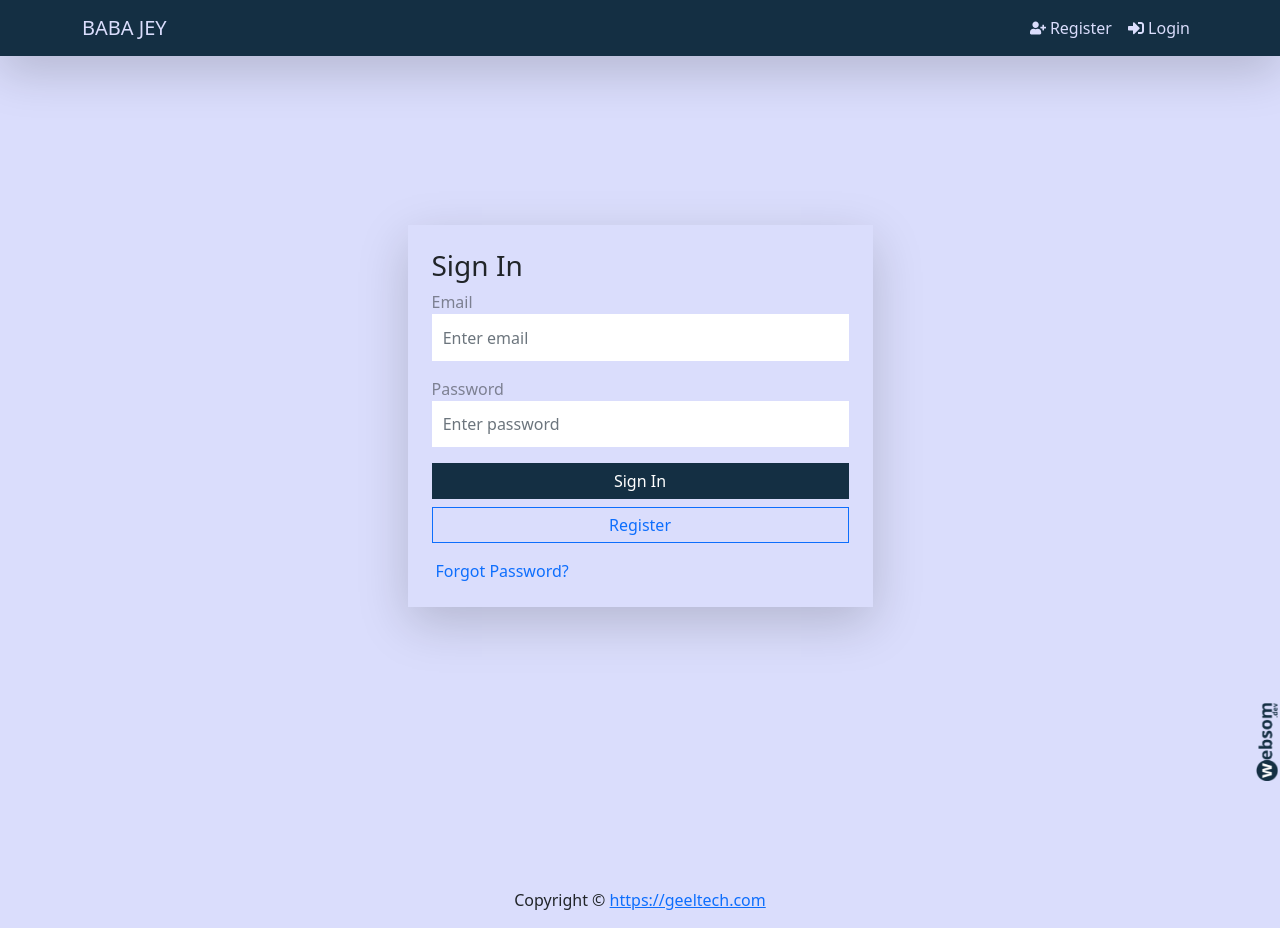
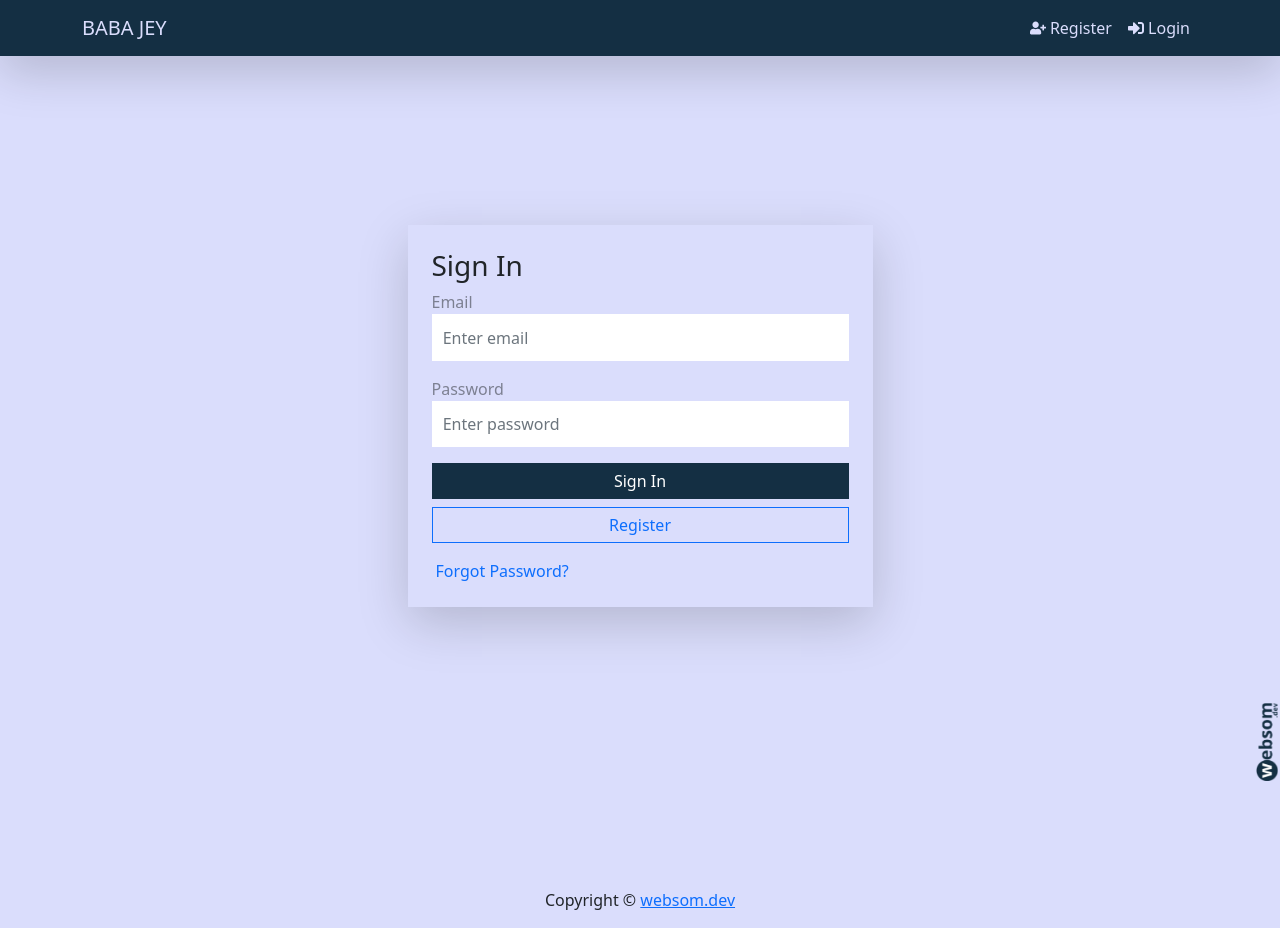
Before and after one commit to ahmedibra28/jey-jaranjaro, a Next.js app: page /login in a window 1280 px wide. Built offline with nearby package versions, Linux system fonts and the light colour scheme.

Commit message:
updating footer

```diff
--- a/components/Footer.js
+++ b/components/Footer.js
@@ -7,8 +7,8 @@ const Footer = () => {
         <div className='row'>
           <div className='col text-center py-3'>
             Copyright &copy;{' '}
-            <a href=' https://geeltech.com' target='blank'>
-              https://geeltech.com
+            <a href=' https://websom.dev' target='blank'>
+              websom.dev
             </a>
           </div>
         </div>
```
